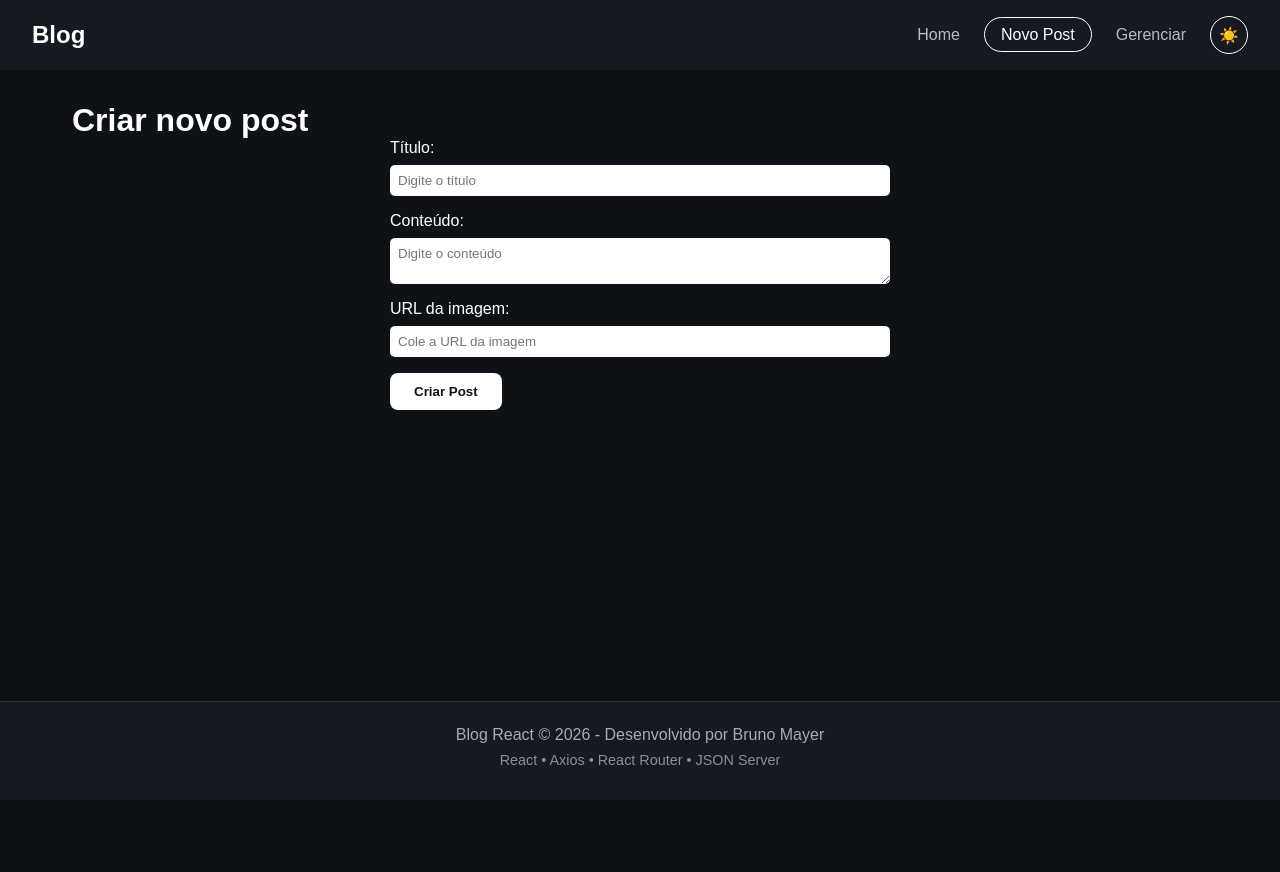
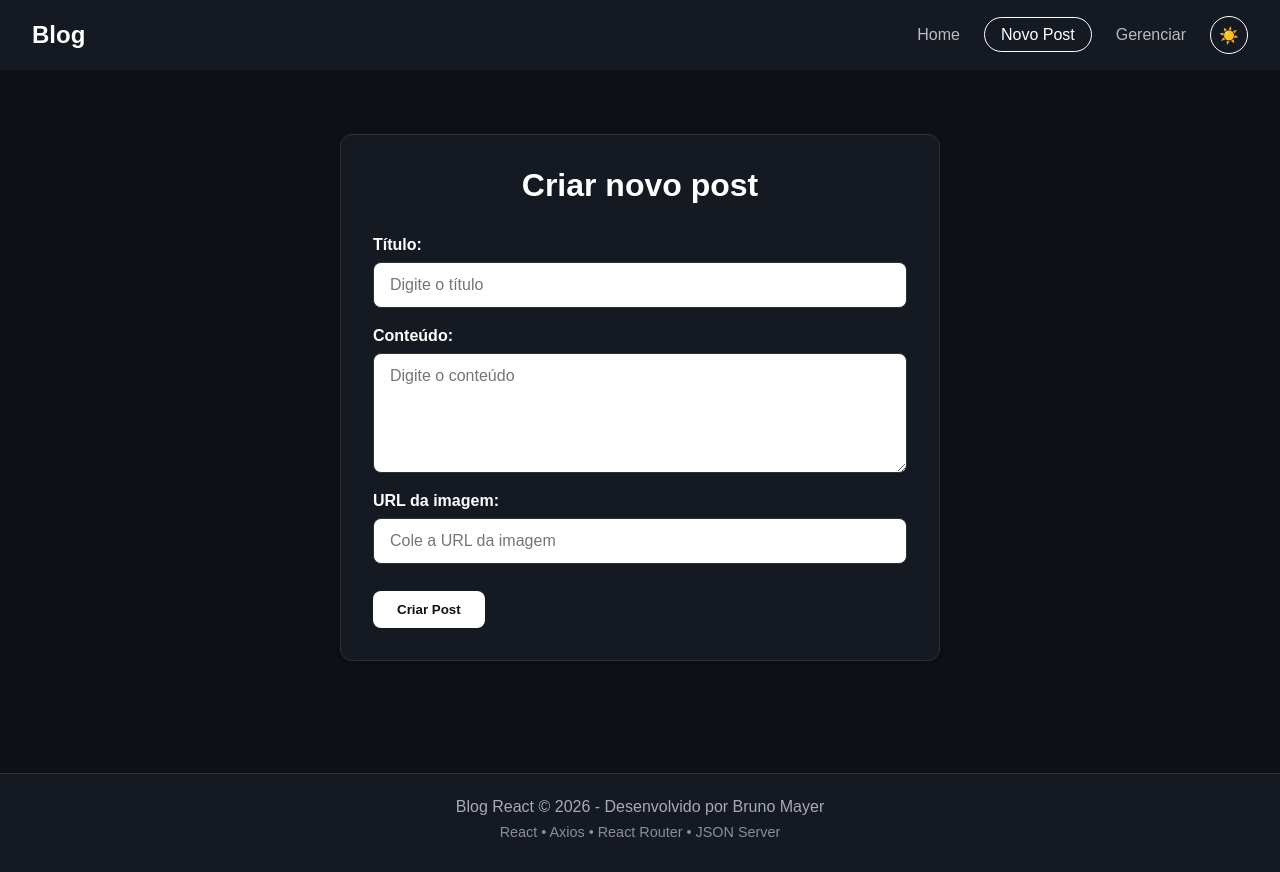
Before and after one commit to BrunoBMayer/Blog-com-React, a React (Vite) app in the folder Blog-React/: page /new in a window 1280 px wide. Before the commit the page ends 800 px from the top, so only its background shows below. Built offline with nearby package versions, Linux system fonts and the light colour scheme; a web font is replaced by a local one.

Commit message:
style: melhorando o design da criação e gerenciamento de posts

```diff
--- a/Blog-React/src/routes/Admin.css
+++ b/Blog-React/src/routes/Admin.css
@@ -4,20 +4,57 @@
 
 .admin h1 {
   color: var(--text-color);
+  text-align: center;
+  margin-bottom: 2rem;
 }
 
-.admin .post {
-  border-bottom: 1px solid var(--border-color);
-  padding: 2rem 0;
+.admin-grid {
+  display: grid;
+  grid-template-columns: repeat(2, 1fr);
+  gap: 1.5rem;
 }
 
-.admin .post h2 {
+.admin-card {
+  background-color: var(--card-bg);
+
+  border: 1px solid var(--border-color);
+  border-radius: 12px;
+
+  overflow: hidden;
+
+  box-shadow: 0 4px 12px var(--shadow-color);
+
+  transition: transform 0.3s, box-shadow 0.3s, background-color 0.3s;
+}
+
+.admin-card:hover {
+  transform: translateY(-4px);
+  background-color: var(--card-hover);
+  box-shadow: 0 8px 20px var(--shadow-color);
+}
+
+.admin-card-image {
+  width: 100%;
+  height: 180px;
+
+  object-fit: cover;
+
+  border-bottom: 1px solid var(--border-color);
+}
+
+.admin-card-content {
+  padding: 1.5rem;
+}
+
+.admin-card h2 {
   color: var(--text-color);
+  margin-bottom: 1.2rem;
 }
 
 .actions {
   display: flex;
   gap: 1rem;
+  flex-wrap: wrap;
 }
 
 .edit-btn {
@@ -51,3 +88,13 @@
 
   box-shadow: 0 4px 12px rgba(0, 0, 0, 0.25);
 }
+
+@media (max-width: 768px) {
+  .admin-grid {
+    grid-template-columns: 1fr;
+  }
+
+  .admin-card-image {
+    height: 200px;
+  }
+}
--- a/Blog-React/src/routes/Admin.jsx
+++ b/Blog-React/src/routes/Admin.jsx
@@ -20,9 +20,9 @@ const Admin = () => {
   };
 
   const deletePost = async (id) => {
-    const confirmDelete = window.confirm( // Confirmação antes de excluir
+    const confirmDelete = window.confirm(
       "Tem certeza que deseja excluir este post?"
-    );
+    ); // Confirmação antes de excluir
 
     if (!confirmDelete) {
       return;
@@ -31,14 +31,16 @@ const Admin = () => {
     try {
       await blogFetch.delete(`/posts/${id}`); // Envia uma requisição DELETE para excluir o post na API
 
-      const filteredPosts = posts.filter((post) => post.id !== id); // Cria uma nova lista sem o post excluído
+      const filteredPosts = posts.filter(
+        (post) => post.id.toString() !== id.toString()
+      ); // Cria uma nova lista sem o post excluído
 
       setPosts(filteredPosts); // Atualiza o estado e remove o post da tela
 
       setMessage("Post excluído com sucesso!"); // Mostra mensagem de sucesso
 
       setTimeout(() => {
-        setMessage(""); // Limpa a mensagem depois de 3 segundos
+        setMessage(""); // Limpa a mensagem depois de 5 segundos
       }, 5000);
     } catch (error) {
       console.log(error); // Mostra o erro no console caso a exclusão falhe
@@ -50,7 +52,8 @@ const Admin = () => {
   }, []);
 
   return (
-    <div className="admin"> {/* Container principal da página de administração */}
+    <div className="admin">
+      {/* Container principal da página de administração */}
       <h1>Gerenciar Posts</h1>
 
       {message && <p className="success-message">{message}</p>}
@@ -60,11 +63,21 @@ const Admin = () => {
       {posts.length === 0 ? (
         <p>Carregando...</p>
       ) : (
-        posts.map((post) => ( // Percorre a lista de posts e cria um bloco para cada post
-          <div className="post" key={post.id}> {/* key ajuda o React a identificar cada post da lista */}
-            <h2>{post.title}</h2> {/* Mostra o título do post */}
+        <div className="admin-grid">
+          {posts.map((post) => (
+            <div className="admin-card" key={post.id}>
+              {post.imageUrl && (
+                <img
+                  src={post.imageUrl}
+                  alt={post.title}
+                  className="admin-card-image"
+                />
+              )}
 
-            <div className="actions"> {/* Área dos botões de ação do post */}
+              <div className="admin-card-content">
+                <h2>{post.title}</h2>
+
+                <div className="actions">
                   <Link className="btn edit-btn" to={`/posts/edit/${post.id}`}>
                     Editar
                   </Link>
@@ -77,7 +90,9 @@ const Admin = () => {
                   </button>
                 </div>
               </div>
-        ))
+            </div>
+          ))}
+        </div>
       )}
     </div>
   );
--- a/Blog-React/src/routes/NewPost.css
+++ b/Blog-React/src/routes/NewPost.css
@@ -1,27 +1,72 @@
-.new-post h2 {
-    text-align: center;
-    margin-bottom: 1rem; /* espaço fora do elemento */
+.new-post {
+  max-width: 600px; /* Limita a largura da área do formulário */
+  width: 100%;
+
+  margin: 2rem auto; /* Centraliza a página na horizontal */
+  padding: 2rem;
+
+  background-color: var(--card-bg);
+  border: 1px solid var(--border-color);
+  border-radius: 12px;
+
+  box-shadow: 0 4px 12px var(--shadow-color);
+
+  display: flex; /* Organiza os elementos internos */
+  flex-direction: column; /* Coloca título e formulário um embaixo do outro */
+  align-items: stretch; /* Faz o formulário ocupar a largura disponível */
 }
 
-form {
-    max-width: 500px;
-    width: 100%;
-    margin: 0 auto; /* centraliza o formulário horizontalmente */
+.new-post h1,
+.new-post h2 {
+  text-align: center; /* Centraliza o título */
+  margin-bottom: 2rem;
+  color: var(--text-color);
+}
+
+.new-post form {
+  display: flex;
+  flex-direction: column; /* Coloca os campos um embaixo do outro */
+  gap: 1.2rem; /* Espaço entre os campos */
 }
 
 .form-control {
-  display: flex; /* faz a div controlar o alinhamento dos elementos dentro dela */
-  flex-direction: column; /* coloca label e input/textarea um embaixo do outro */
-  margin-bottom: 1rem;
+  display: flex;
+  flex-direction: column; /* Label em cima, input embaixo */
+  gap: 0.5rem;
 }
 
 .form-control label {
-    margin-bottom: 0.5rem;
+  font-weight: bold;
+  color: var(--text-color);
 }
 
 .form-control input,
 .form-control textarea {
-    padding: .5rem; /* adiciona espaço interno nos campos */
-    border-radius: 5px;
-    border: none;
+  width: 100%;
+
+  padding: 0.8rem 1rem;
+
+  border: 1px solid var(--border-color);
+  border-radius: 8px;
+
+  background-color: var(--input-bg);
+  color: var(--input-text);
+
+  font-size: 1rem;
+  outline: none;
 }
+
+.form-control textarea {
+  min-height: 120px;
+  resize: vertical; /* Permite aumentar o textarea só na vertical */
+}
+
+.form-control input:focus,
+.form-control textarea:focus {
+  border-color: var(--text-color);
+}
+
+.new-post .btn {
+  align-self: flex-start; /* Deixa o botão alinhado à esquerda */
+  margin-top: 0.5rem;
+}
```
Lines whose indentation alone changed are shown as unchanged.
